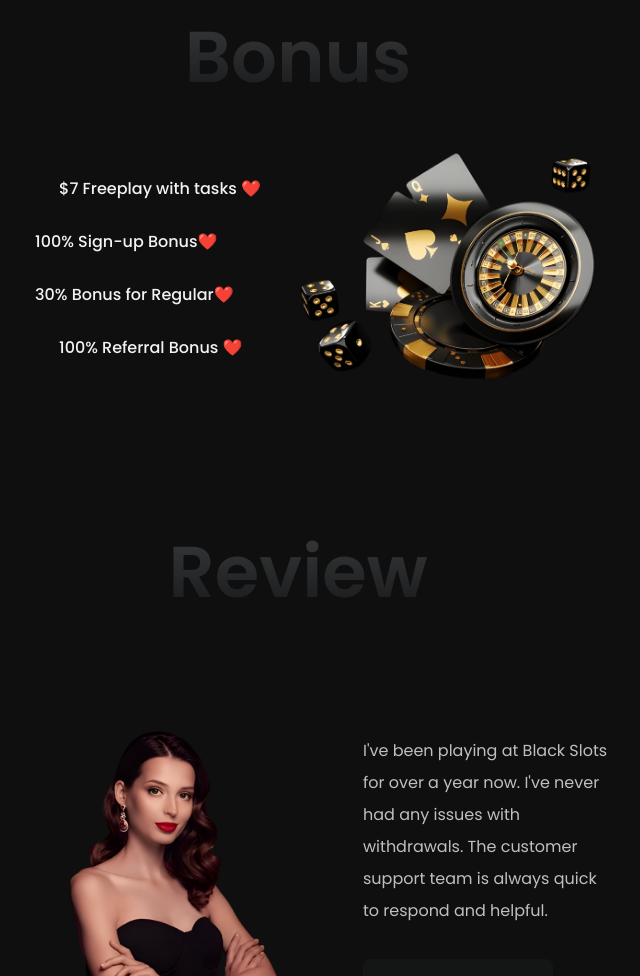
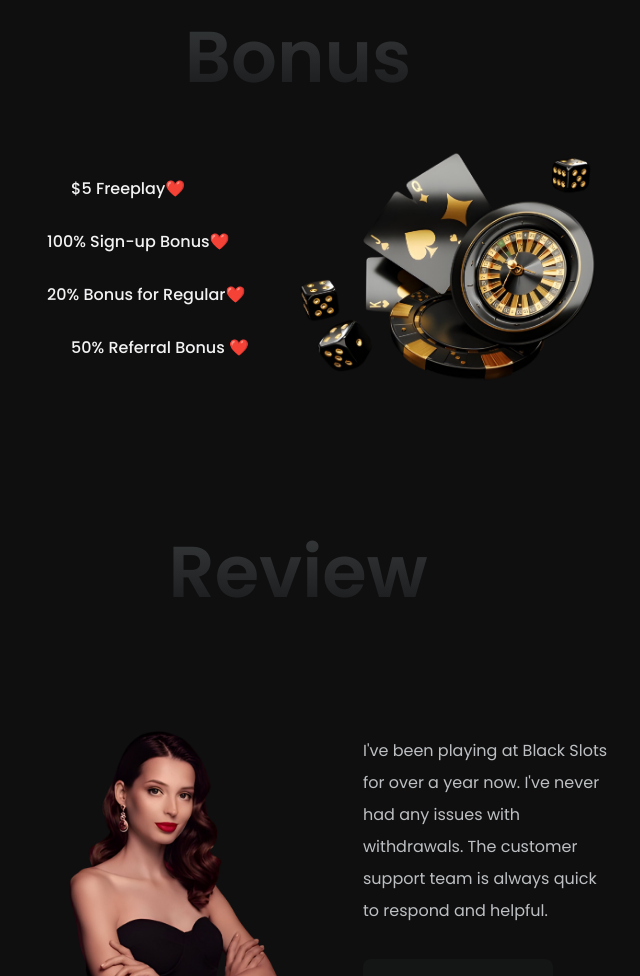
Before and after one commit to Apaht/Black-Slots, a plain HTML site: page index.html in a window 1280 px wide. Shown: the part 918-1894 px from the top of the page, without its empty margins (342-982 px from the left). Drawn offline with nearby package versions, Linux system fonts and the light colour scheme.

Commit message:
Update index.html

```diff
--- a/index.html
+++ b/index.html
@@ -108,7 +108,7 @@
                     <div class="specs__content grid">
                         <div class="specs__data">
                             <!-- <i class="ri-bluetooth-line specs__icon"></i> -->
-                            <h3 class="specs__title">$7 Freeplay with tasks ❤️</h3>
+                            <h3 class="specs__title">$5 Freeplay❤️</h3>
                             <span class="specs__subtitle"></span>
                         </div>
 
@@ -120,13 +120,13 @@
 
                         <div class="specs__data">
                             <!-- <i class="ri-plug-line specs__icon"></i> -->
-                            <h3 class="specs__title">30% Bonus for Regular❤️</h3>
+                            <h3 class="specs__title">20% Bonus for Regular❤️</h3>
                             <span class="specs__subtitle"></span>
                         </div>
 
                         <div class="specs__data">
                             <!-- <i class="ri-mic-line specs__icon"></i> -->
-                            <h3 class="specs__title">100% Referral Bonus ❤️</h3>
+                            <h3 class="specs__title">50% Referral Bonus ❤️</h3>
                             <span class="specs__subtitle"></span>
                         </div>
                     </div>
```
